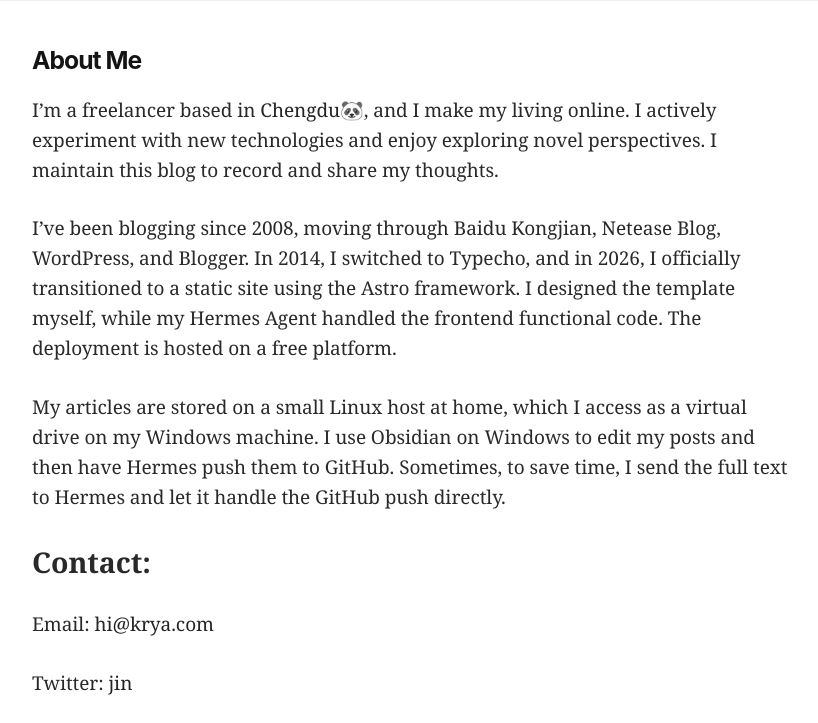
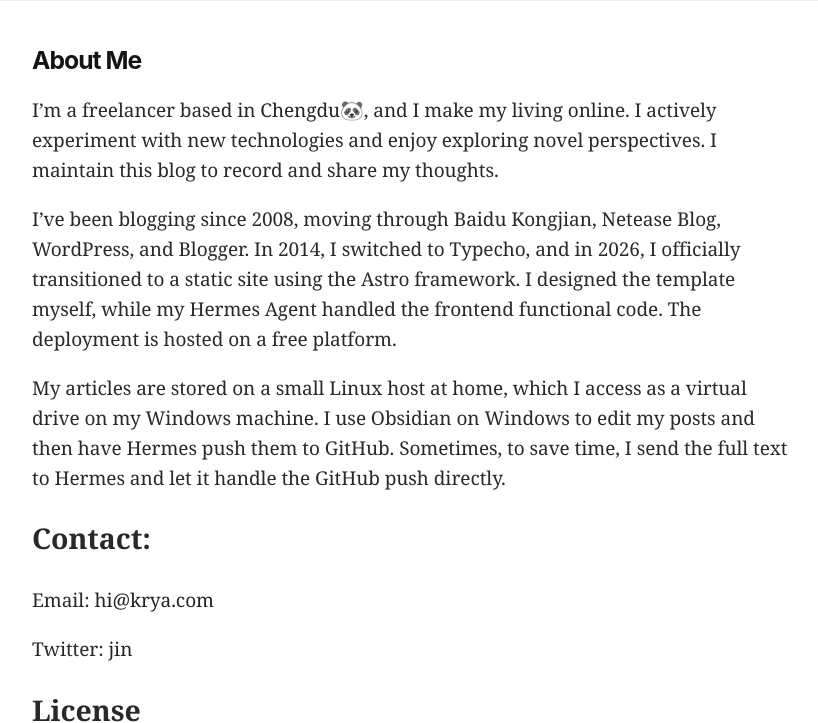
Before and after one commit to ezzty/krya-en, an Astro site: page /about in a window 1280 px wide. Shown: the part 79-802 px from the top of the page, without its empty margins (229-1047 px from the left). Built offline with nearby package versions, Linux system fonts and the light colour scheme; Astro itself is replaced by a stand-in of ours.

Commit message:
chore: reduce .post-content p margin-bottom to 1em

```diff
--- a/src/styles/style.css
+++ b/src/styles/style.css
@@ -230,7 +230,7 @@
 }
 
 .post-content p {
-  margin-bottom: 1.5em;
+  margin-bottom: 1em;
 }
 
 /* 移除 post-content 内第一个元素的 margin-top，避免与首页不一致 */
```
